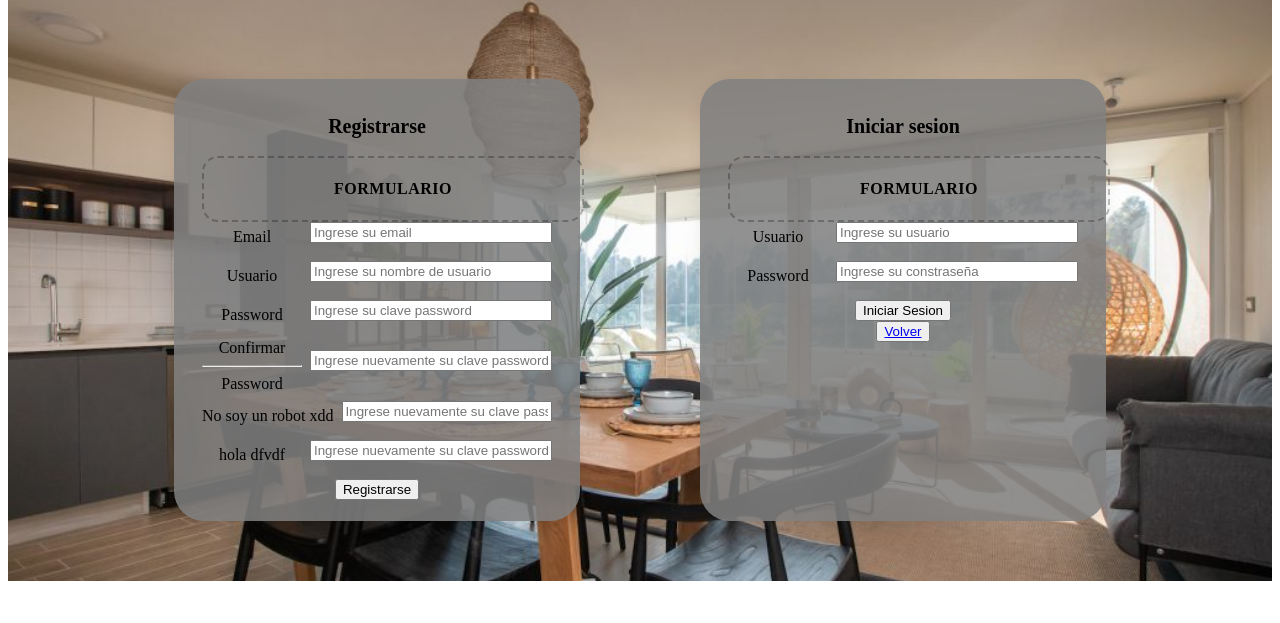
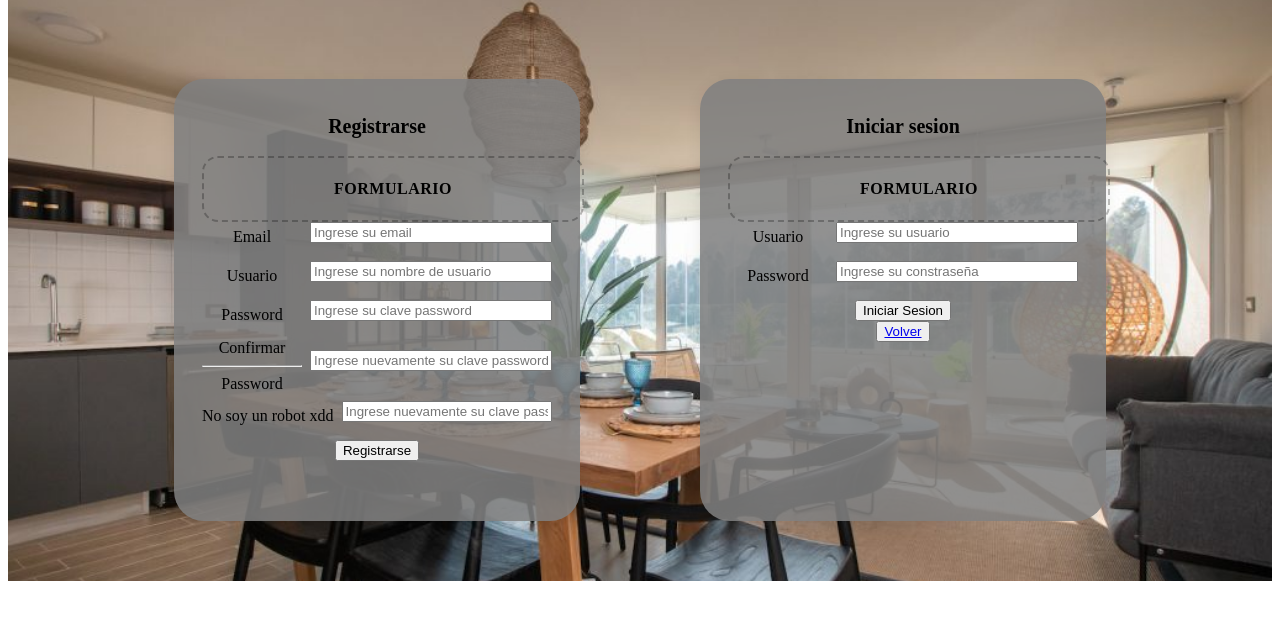
Before and after one commit to procapstone1808/pro.capstone2025, a Django app: template procapstone/templates/registro.html in a window 1280 px wide. Shown: the part 177-800 px from the top of the page. Run offline with Django 5.2, Linux system fonts and the light colour scheme; the template is opened without the code that fills it, so the values that code supplies are empty.

Commit message:
Update registro.html

```diff
--- a/procapstone/templates/registro.html
+++ b/procapstone/templates/registro.html
@@ -177,13 +177,6 @@
                               <input type="password" name="password" id="password" placeholder="Ingrese nuevamente su clave password">
                          </div>
 
-                         <div class="input-row">
-                           <label for="password">hola dfvdf</label>
-                              <input type="password" name="password" id="password" placeholder="Ingrese nuevamente su clave password">
-                         </div>
-
-
-
 
                          <div class="cajaTexto">
                              <button type="submit">Registrarse</button></center>
```
